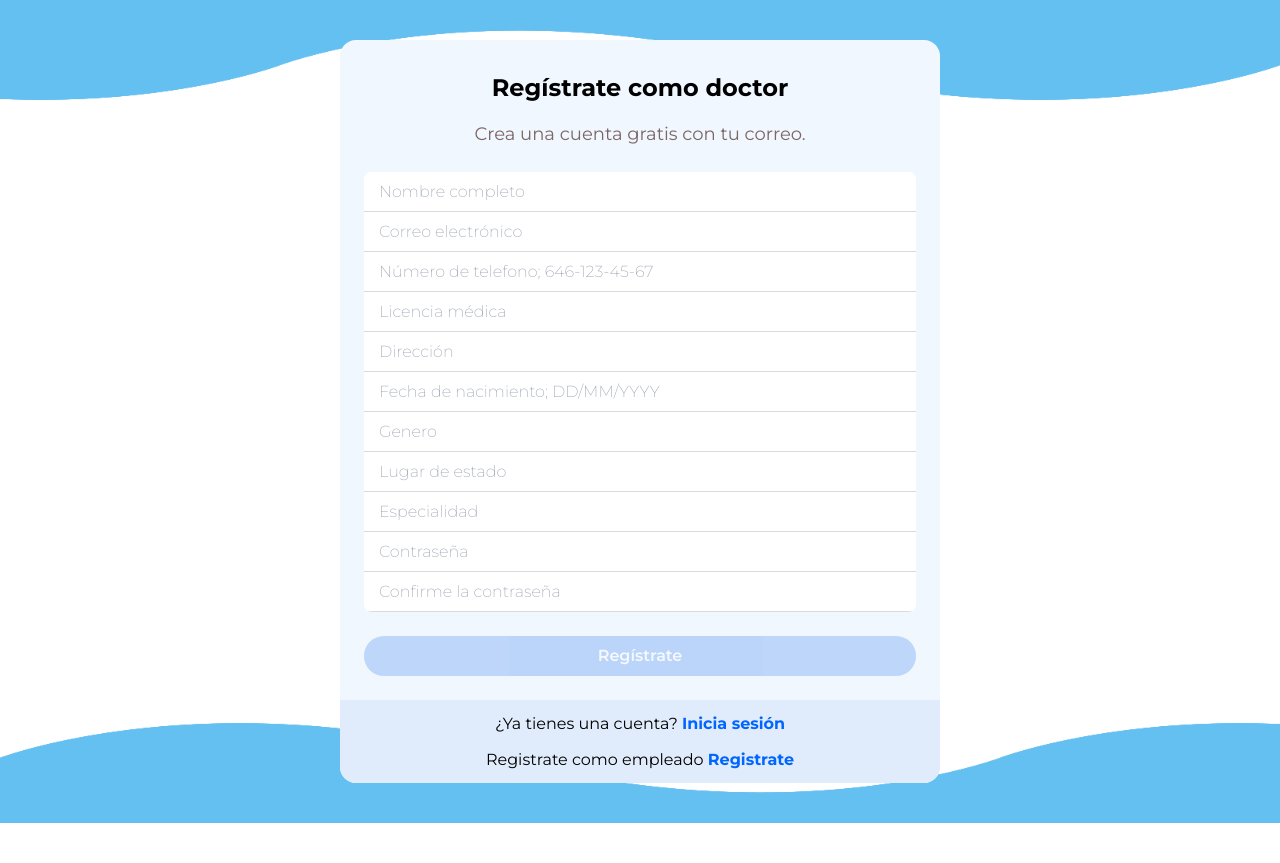
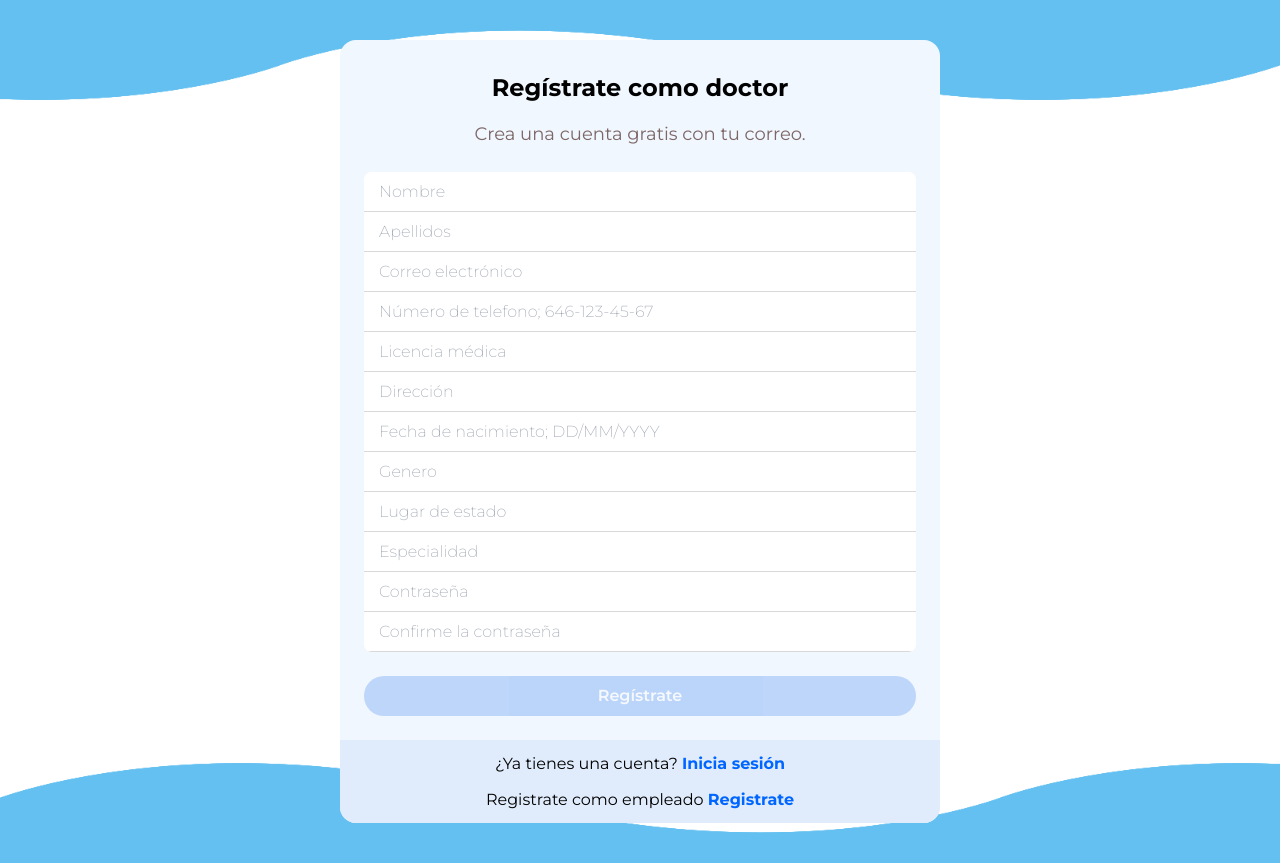
Before and after one commit to alanvviera/DentalSystem, a Next.js app: page /signup-doctor in a window 1280 px wide. Before the commit the page ends 823 px from the top, so only its background shows below. Built offline with nearby package versions, Linux system fonts and the light colour scheme.

Commit message:
Added input last name on signup-doctor page

```diff
--- a/app/signup-doctor/page.tsx
+++ b/app/signup-doctor/page.tsx
@@ -14,6 +14,7 @@ function SignUpDoctor() {
         password,
         confirmPassword,
         user,
+        lastName,
         showPassword,
         showConfirmPassword,
         showPasswordNotMatch,
@@ -31,6 +32,7 @@ function SignUpDoctor() {
         password: "",
         confirmPassword: "",
         user: "",
+        lastName: "",
         showPassword: false,
         showConfirmPassword: false,
         showPasswordNotMatch: false,
@@ -74,7 +76,7 @@ function SignUpDoctor() {
             email,
             password,
             user,
-            cleanFields,
+            lastName,
             numTel,
             medicalLicense,
             address,
@@ -133,11 +135,20 @@ function SignUpDoctor() {
                 inputsForm={[
                     <CustomInput
                         type={"text"}
-                        placeholder={"Nombre completo"}
+                        placeholder={"Nombre"}
                         name={"user"}
                         formTextError={"El nombre debe de contener mínimo 4 caracteres."}
                         onChange={onChange}
                         value={user}
+                        pattern={patternUser}
+                    />,
+                    <CustomInput
+                        type={"text"}
+                        placeholder={"Apellidos"}
+                        name={"lastName"}
+                        formTextError={"El apellido debe de contener mínimo 4 caracteres."}
+                        onChange={onChange}
+                        value={lastName}
                         pattern={patternUser}
                     />,
                     <CustomInput
```
